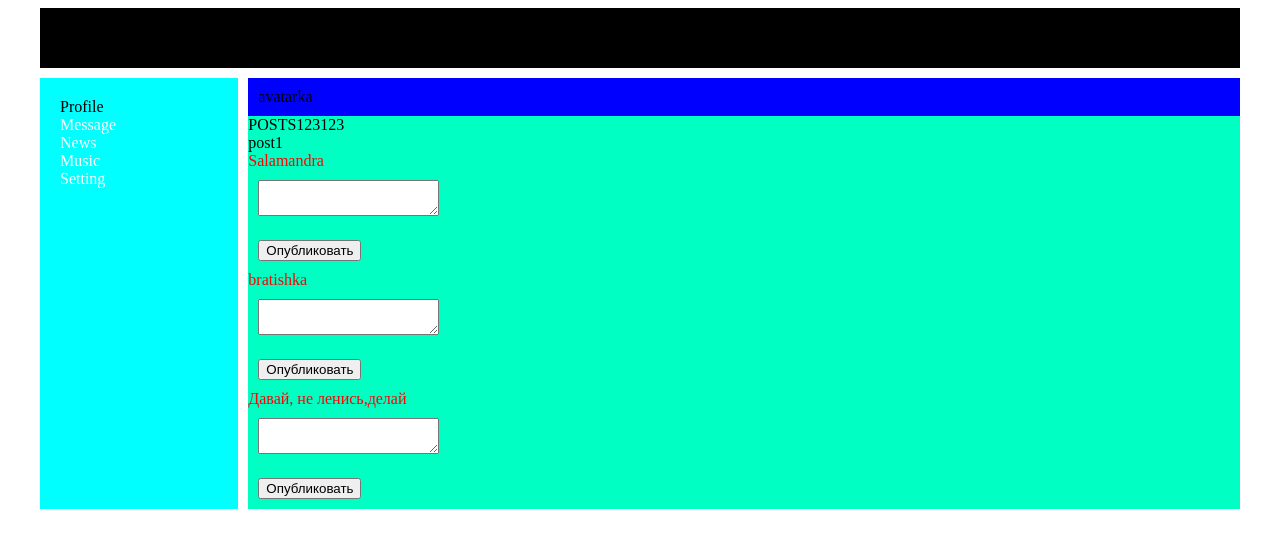
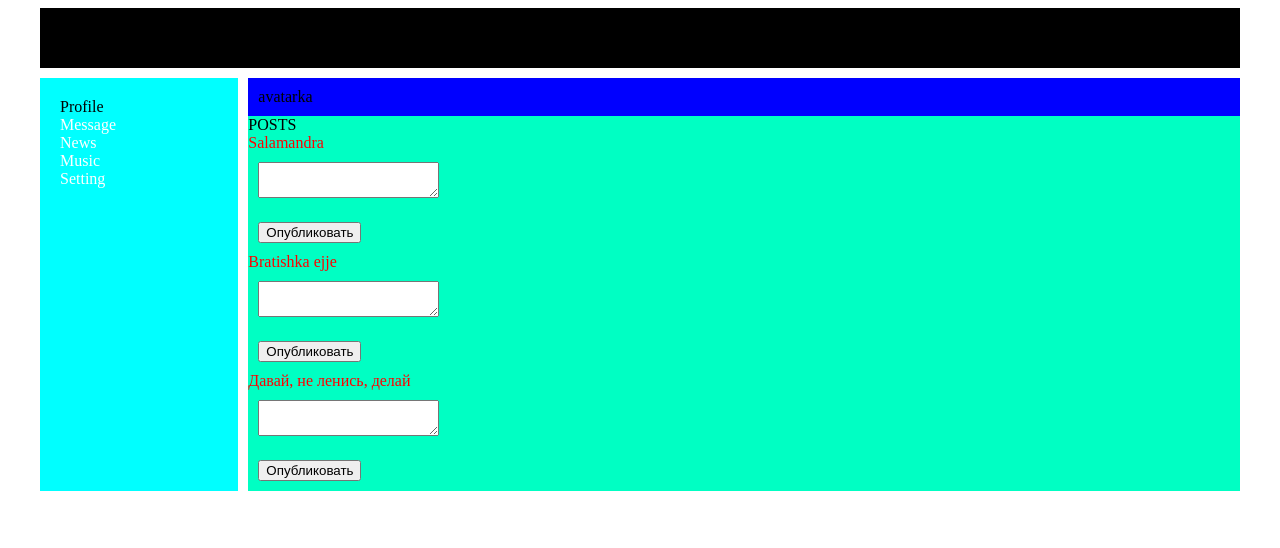
Before and after one commit to ooiuy/social-network, a React (Create React App) app: page /profile in a window 1280 px wide. Shown: the top 548 px of the page. Built offline with nearby package versions, Linux system fonts and the light colour scheme.

Commit message:
added and fixed mypost

```diff
--- a/src/components/Profile/MyPosts/MyPost.jsx
+++ b/src/components/Profile/MyPosts/MyPost.jsx
@@ -3,13 +3,19 @@ import classes from "./MyPost.module.css";
 import Post from "./Post/Post";
 
 const MyPost = () => {
+
+  let PostData = [
+    {id: 1, message: 'Salamandra'},
+    {id: 2, message: 'Bratishka ejje'},
+    {id: 3, message: 'Давай, не ленись, делай'}
+  ]
+  let messageElements = PostData.map(m =>{
+    return <Post message={m.message} id={m.id} />
+  })
   return (
     <div className={classes.postBlock}>
-      POSTS123123
-      <div className={classes.postBlock}>post1</div>
-      <Post message="Salamandra" />
-      <Post message="bratishka" />
-      <Post message="Давай, не ленись,делай" />
+      POSTS
+      <div className={classes.postBlock}>{messageElements}</div>
     </div>
   );
 };
```
